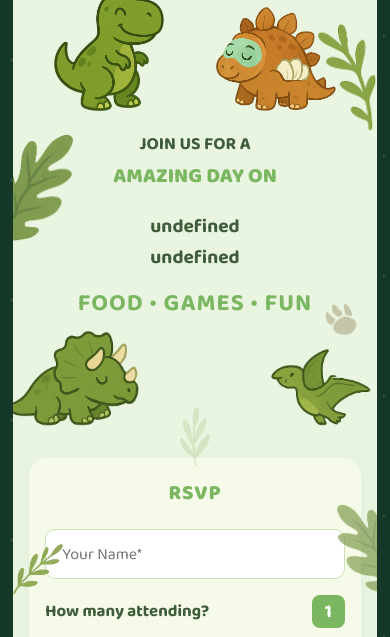
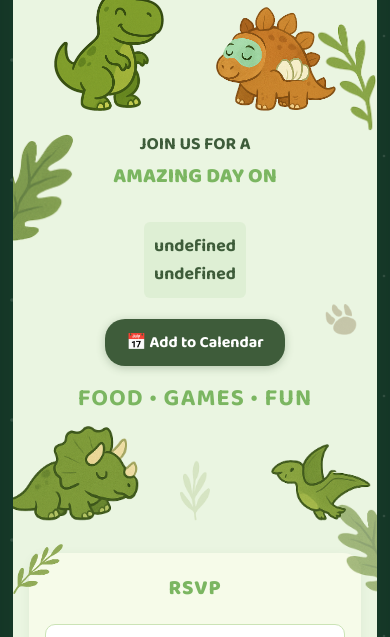
Before and after one commit to nqngo/2025-lucas-birthday, a website built with Vite: page index.html in a window 390 px wide. Shown: the part 192-829 px from the top of the page. Built offline with nearby package versions, Linux system fonts and the light colour scheme.

Commit message:
Add Google Calendar invite

```diff
--- a/src/lang.js
+++ b/src/lang.js
@@ -6,6 +6,7 @@ export const languages = {
     joinUs: "JOIN US FOR A",
     amazingDay: "AMAZING DAY ON",
     features: "FOOD • GAMES • FUN",
+    addToCalendar: "Add to Calendar",
     rsvp: "RSVP",
     yourName: "Your Name*",
     howMany: "How many attending?",
@@ -25,6 +26,7 @@ export const languages = {
     joinUs: "THAM GIA CÙNG GIA ĐÌNH",
     amazingDay: "VÀO",
     features: "ĂN UỐNG • TRÒ CHƠI",
+    addToCalendar: "Thêm vào Lịch",
     rsvp: "ĐĂNG KÝ THAM DỰ",
     yourName: "Tên*",
     howMany: "Số lượng người đi?",
@@ -93,6 +95,7 @@ export function updateContent() {
   const amazingDay = document.querySelector('.dino-spa');
   const dateTime = document.querySelector('.date-time');
   const features = document.querySelector('.features');
+  const calendarLink = document.querySelector('.calendar-link');
   const rsvpTitle = document.querySelector('.rsvp-form h3');
   const nameInput = document.querySelector('#rsvp-name');
   const attendingLabel = document.querySelector('#attending-label');
@@ -110,6 +113,7 @@ export function updateContent() {
   if (amazingDay) amazingDay.textContent = getText('amazingDay');
   if (dateTime) dateTime.textContent = eventDate;
   if (features) features.textContent = getText('features');
+  if (calendarLink) calendarLink.textContent = `📅 ${getText('addToCalendar')}`;
   if (rsvpTitle) rsvpTitle.textContent = getText('rsvp');
   if (nameInput) nameInput.placeholder = getText('yourName');
   if (attendingLabel) {
--- a/src/main.js
+++ b/src/main.js
@@ -1,5 +1,50 @@
 import './style.css'
 import { initLanguage, setLanguage, getCurrentLanguage, getText, getEventDate, updateContent } from './lang.js'
+
+// Helper functions for links
+function createGoogleMapsLink(address) {
+  const encodedAddress = encodeURIComponent(address);
+  return `https://www.google.com/maps/search/?api=1&query=${encodedAddress}`;
+}
+
+function createGoogleCalendarLink() {
+  const childName = import.meta.env.VITE_CHILD_NAME || 'LUCAS';
+  const birthdayType = import.meta.env.VITE_BIRTHDAY_TYPE || 'DINO PARTY';
+  const address = `${import.meta.env.VITE_ADDRESS_LINE1}, ${import.meta.env.VITE_ADDRESS_LINE2}`;
+
+  // Parse the event date - "SUNDAY JULY 06, 12:00 PM"
+  const eventDateStr = import.meta.env.VITE_EVENT_DATE || '';
+  const currentYear = new Date().getFullYear();
+
+  // Extract date and time from the format "SUNDAY JULY 06, 12:00 PM"
+  const dateTimeMatch = eventDateStr.match(/(\w+)\s+(\w+)\s+(\d{1,2}),?\s+(\d{1,2}):(\d{2})\s+(AM|PM)/i);
+
+  let startDate, endDate;
+  if (dateTimeMatch) {
+    const [, , month, day, hour, minute, ampm] = dateTimeMatch;
+    const monthNum = new Date(`${month} 1, 2000`).getMonth();
+    let hour24 = parseInt(hour);
+    if (ampm.toUpperCase() === 'PM' && hour24 !== 12) hour24 += 12;
+    if (ampm.toUpperCase() === 'AM' && hour24 === 12) hour24 = 0;
+
+    startDate = new Date(currentYear, monthNum, parseInt(day), hour24, parseInt(minute));
+    endDate = new Date(startDate.getTime() + (3 * 60 * 60 * 1000)); // 3 hours duration
+  } else {
+    // Fallback if date parsing fails
+    startDate = new Date();
+    endDate = new Date(startDate.getTime() + (3 * 60 * 60 * 1000));
+  }
+
+  const formatDate = (date) => {
+    return date.toISOString().replace(/[-:]/g, '').split('.')[0] + 'Z';
+  };
+
+  const title = encodeURIComponent(`${childName}'s ${birthdayType}`);
+  const details = encodeURIComponent(`Join us for ${childName}'s amazing ${birthdayType}! Food, games, and lots of fun awaits!`);
+  const location = encodeURIComponent(address);
+
+  return `https://calendar.google.com/calendar/render?action=TEMPLATE&text=${title}&dates=${formatDate(startDate)}/${formatDate(endDate)}&details=${details}&location=${location}`;
+}
 import left1 from './assets/left1_left.png'
 import left2 from './assets/left2_left.png'
 import left3 from './assets/left3_left.png'
@@ -49,7 +94,20 @@ document.querySelector('#app').innerHTML = `
       <p class="join-us">${getText('joinUs')}</p>
       <p class="dino-spa">${getText('amazingDay')}</p>
       <p class="date-time">${getEventDate()}</p>
-      <p class="address">${import.meta.env.VITE_ADDRESS_LINE1}<br />${import.meta.env.VITE_ADDRESS_LINE2}</p>
+      <a href="${createGoogleMapsLink(`${import.meta.env.VITE_ADDRESS_LINE1}, ${import.meta.env.VITE_ADDRESS_LINE2}`)}"
+         target="_blank"
+         rel="noopener noreferrer"
+         class="address address-link">
+        ${import.meta.env.VITE_ADDRESS_LINE1}<br />${import.meta.env.VITE_ADDRESS_LINE2}
+      </a>
+      <div class="calendar-section">
+        <a href="${createGoogleCalendarLink()}"
+           target="_blank"
+           rel="noopener noreferrer"
+           class="calendar-link">
+          📅 ${getText('addToCalendar')}
+        </a>
+      </div>
       <div class="features">${getText('features')}</div>
     </div>
     <div class="dino-row dino-bottom">
--- a/src/style.css
+++ b/src/style.css
@@ -179,6 +179,48 @@ body.outer-bg {
   margin: 0.7rem 0 0.5rem 0;
   font-weight: 600;
 }
+
+.address-link {
+  text-decoration: none;
+  color: var(--accent);
+  transition: color 0.3s ease, transform 0.2s ease;
+  display: inline-block;
+  padding: 0.5rem;
+  border-radius: 8px;
+  background: rgba(123, 182, 97, 0.1);
+  border: 2px solid transparent;
+}
+
+.address-link:hover {
+  color: var(--leaf-green);
+  background: rgba(123, 182, 97, 0.2);
+  border-color: var(--leaf-green);
+  transform: translateY(-2px);
+}
+
+.calendar-section {
+  margin: 1rem 0;
+}
+
+.calendar-link {
+  display: inline-block;
+  background: var(--button-bg);
+  color: var(--button-text);
+  text-decoration: none;
+  padding: 0.75rem 1.5rem;
+  border-radius: 25px;
+  font-weight: 600;
+  font-size: 1rem;
+  transition: all 0.3s ease;
+  box-shadow: 0 2px 8px rgba(62, 92, 58, 0.3);
+}
+
+.calendar-link:hover {
+  background: var(--leaf-green);
+  color: var(--accent);
+  transform: translateY(-2px);
+  box-shadow: 0 4px 12px rgba(62, 92, 58, 0.4);
+}
 .features {
   color: var(--leaf-green);
   font-size: 2rem;
@@ -332,6 +374,16 @@ body.outer-bg {
     font-size: 1.2rem;
   }
 
+  .address-link {
+    padding: 0.6rem;
+    font-size: 1.2rem;
+  }
+
+  .calendar-link {
+    padding: 0.8rem 1.6rem;
+    font-size: 1.1rem;
+  }
+
   .decor-left4 { top: 860px; }
   .decor-foot3 { top: 660px; }
   .decor-bg1 { width: 50px; }
@@ -410,6 +462,23 @@ body.outer-bg {
   .address {
     font-size: 1.2rem;
   }
+
+  .address-link {
+    padding: 0.5rem;
+    font-size: 1.1rem;
+    border-radius: 6px;
+  }
+
+  .calendar-section {
+    margin: 0.8rem 0;
+  }
+
+  .calendar-link {
+    padding: 0.7rem 1.3rem;
+    font-size: 1rem;
+    border-radius: 20px;
+  }
+
   .date-time {
     font-size: 1.4rem;
   }
```
